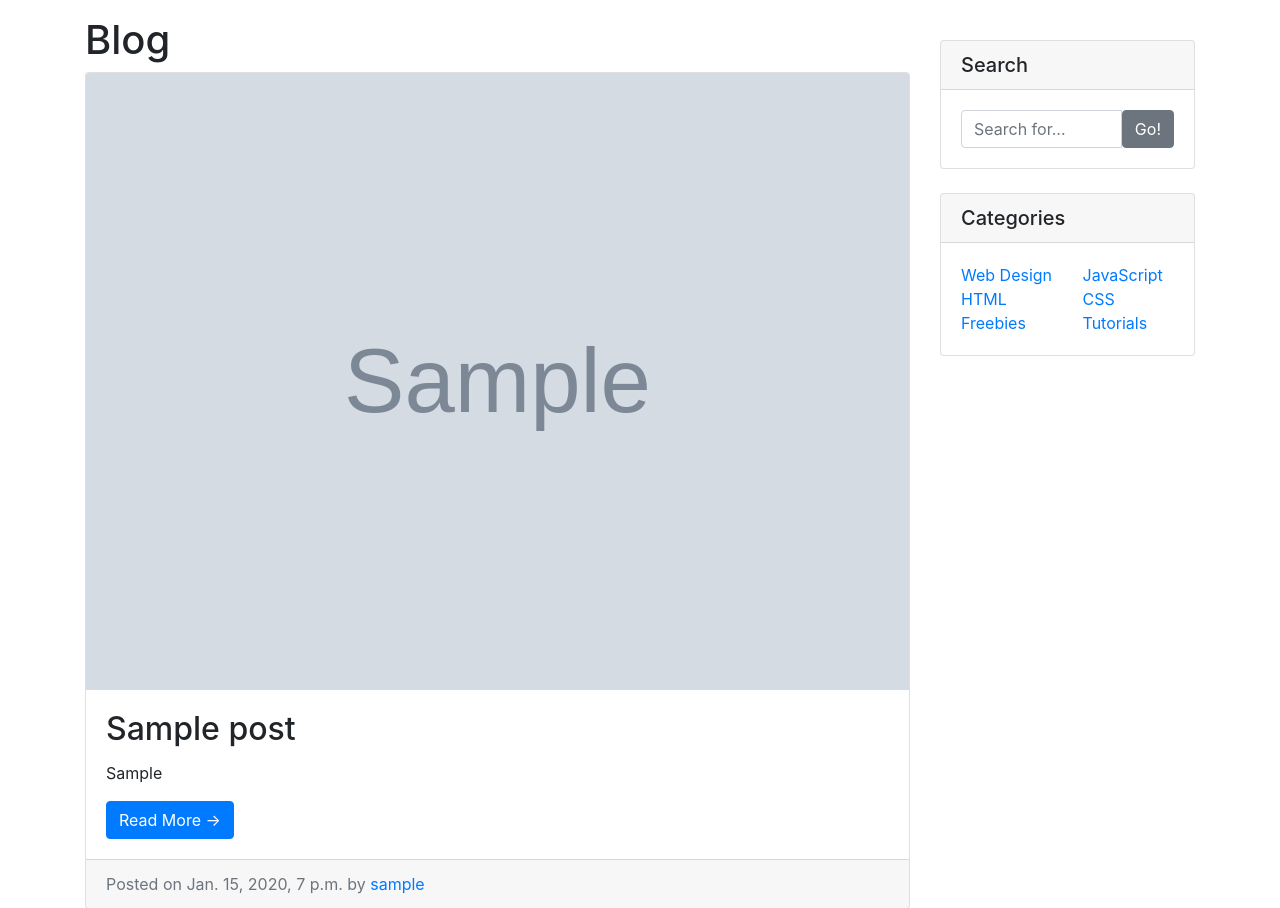
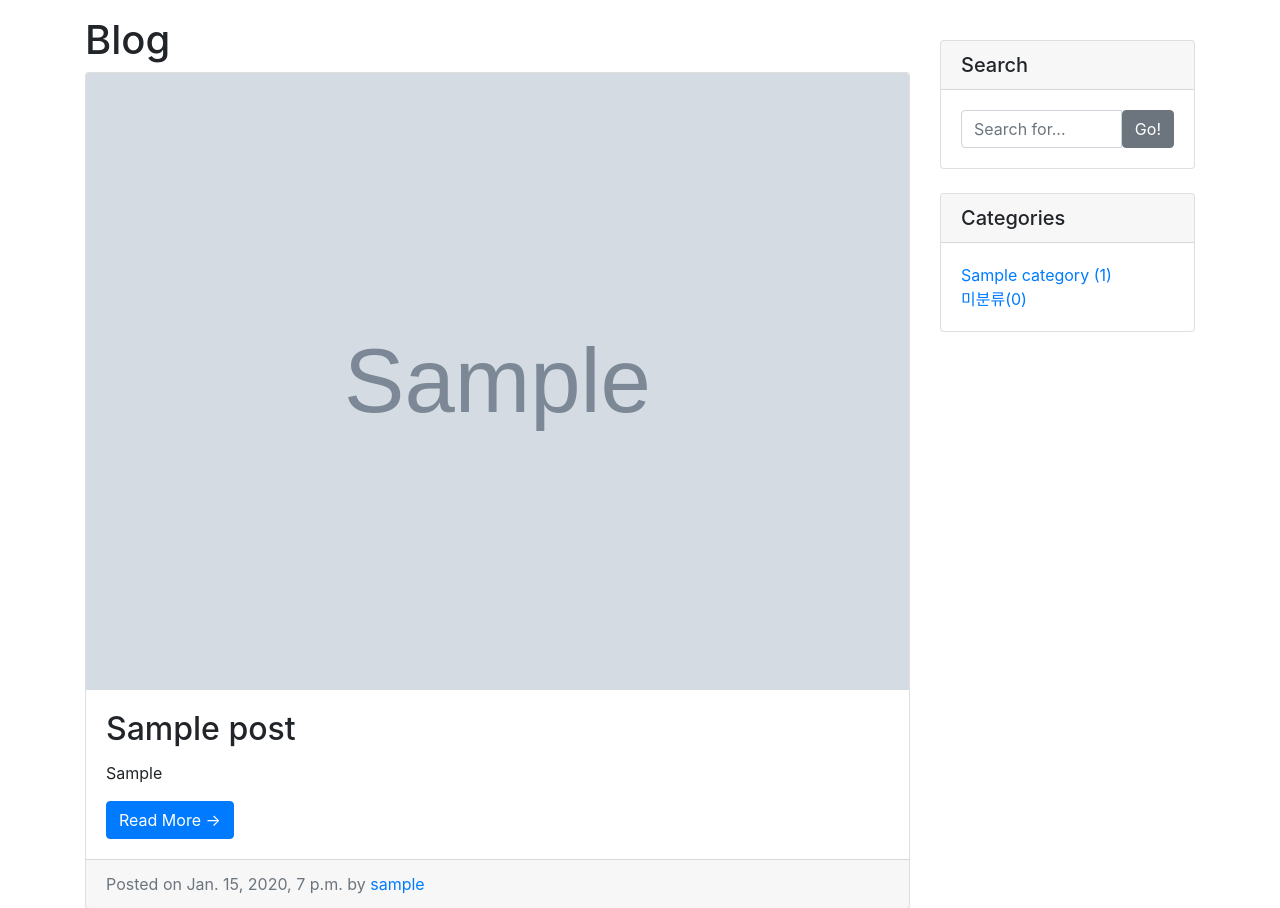
Before and after one commit to mini0-0/s_django_blog, a Django app: page /blog/ in a window 1280 px wide. Shown: the part 56-964 px from the top of the page. Run offline with Django 4.2, Linux system fonts and the light colour scheme; tables that the repository leaves empty hold one stand-in row (values such as "Sample post"); grey boxes marked "Sample" are stand-in pictures; some libraries are stand-ins or nearby versions.

Commit message:
카테고리 뷰 생성, 테그 모델 추가

```diff
--- a/blog_main/blog/admin.py
+++ b/blog_main/blog/admin.py
@@ -1,9 +1,12 @@
 from django.contrib import admin
-from .models import Post, Category
+from .models import Post, Category, Tag
 # Register your models here.
 class CategoryAdmin(admin.ModelAdmin):
     prepopulated_fields = {'slug': ('name',)}
 
+class TagAdmin(admin.ModelAdmin):
+    prepopulated_fields = {'slug': ('name',)}
 
 admin.site.register(Post)
 admin.site.register(Category, CategoryAdmin)
+admin.site.register(Tag, TagAdmin)
--- a/blog_main/blog/models.py
+++ b/blog_main/blog/models.py
@@ -4,12 +4,25 @@ from django.db import models
 from django.contrib.auth.models import User
 
 # Create your models here.
+class Tag(models.Model):
+    name = models.CharField(max_length=50, unique=True)
+    slug = models.SlugField(max_length=20, unique=True, allow_unicode=True)
+
+    def __str__(self):
+        return self.name
+
+    def get_absolute_url(self):
+        return f'/blog/tag/{self.slug}'
+
 class Category(models.Model):
     name = models.CharField(max_length=50, unique=True)
     slug = models.SlugField(max_length=20, unique=True, allow_unicode=True)
 
     def __str__(self):
         return self.name
+
+    def get_absolute_url(self):
+        return f'/blog/category/{self.slug}'
 
     class Meta:
         verbose_name_plural = 'Categories'
@@ -26,9 +39,9 @@ class Post(models.Model):
     created_at = models.DateTimeField(auto_now=True)
     update_at = models.DateTimeField(auto_now=True)
 
-    author = models.ForeignKey(User,null=True ,on_delete=models.SET_NULL)
+    author = models.ForeignKey(User, null=True, on_delete=models.SET_NULL)
     category = models.ForeignKey(Category, null=True, blank=True , on_delete=models.SET_NULL)
-
+    tags = models.ManyToManyField(Tag, blank=True)
 
     def __str__(self):
         return f'[{self.pk}]{self.title} :: {self.author}'
--- a/blog_main/blog/templates/blog/base.html
+++ b/blog_main/blog/templates/blog/base.html
@@ -70,32 +70,19 @@
                     <h5 class="card-header">Categories</h5>
                     <div class="card-body">
                         <div class="row">
-                            <div class="col-lg-6">
+                            <div class="col-lg-12">
                                 <ul class="list-unstyled mb-0">
+                                    {% for c in categories %}
+                                        <li>
+                                            <a href={{ c.get_absolute_url }}>{{ c.name }} ({{ c.post_set.count }}) </a>  <!-- post_set.count는 post에 있는 count값  -->
+                                        </li>
+                                    {% endfor %}
                                     <li>
-                                        <a href="#">Web Design</a>
-                                    </li>
-                                    <li>
-                                        <a href="#">HTML</a>
-                                    </li>
-                                    <li>
-                                        <a href="#">Freebies</a>
+                                        <a href="/blog/category/no-category">미분류({{ no_category_post_count }})</a>
                                     </li>
                                 </ul>
                             </div>
-                            <div class="col-lg-6">
-                                <ul class="list-unstyled mb-0">
-                                    <li>
-                                        <a href="#">JavaScript</a>
-                                    </li>
-                                    <li>
-                                        <a href="#">CSS</a>
-                                    </li>
-                                    <li>
-                                        <a href="#">Tutorials</a>
-                                    </li>
-                                </ul>
-                            </div>
+
                         </div>
                     </div>
                 </div>
--- a/blog_main/blog/templates/blog/post_list.html
+++ b/blog_main/blog/templates/blog/post_list.html
@@ -3,7 +3,7 @@
     <title>Blog</title>
 {% endblock %}
 {% block main_area %}
-                <h1>Blog</h1>
+                <h1>Blog {% if category %} in category '{{ category }}' {% endif %}</h1>
 
                 {% for p in post_list %}
                 <!-- Blog Post -->
--- a/blog_main/blog/urls.py
+++ b/blog_main/blog/urls.py
@@ -4,6 +4,7 @@ from . import views
 urlpatterns = [
     path('', views.PostList.as_view()),
     path('<int:pk>/', views.PostDetail.as_view()),
+    path('category/<str:slug>/', views.categories_page)
     #path('<int:pk>/', views.single_post_page),
     #path('', views.index),
 ]
--- a/blog_main/blog/views.py
+++ b/blog_main/blog/views.py
@@ -1,13 +1,40 @@
 from django.shortcuts import render
 from django.views.generic import ListView, DetailView
-from .models import Post
+from .models import Post,Category
 
 class PostList(ListView):
     model = Post
     ordering = '-pk'
 
+    def get_context_data(self, object_list=None, **kwargs):
+        context = super(PostList, self).get_context_data()
+        context['categories'] = Category.objects.all()
+        context['no_category_post_count'] = Post.objects.filter(category=None).count()
+        return context
+
 class PostDetail(DetailView):
     model = Post
+
+    def get_context_data(self, object_list=None, **kwargs):
+        context = super(PostDetail, self).get_context_data()
+        context['categories'] = Category.objects.all()
+        context['no_category_post_count'] = Post.objects.filter(category=None).count()
+        return context
+
+def categories_page(request, slug):
+    if slug == 'no-category' : # 미분류일때
+        category = '미분류'
+        post_list = Post.objects.filter(category=None)
+    else:
+        category = Category.objects.get(slug=slug)
+        post_list = Post.objects.filter(category = category)
+    context = {
+        'categories' : Category.objects.all(),
+        'no_category_post_count' : Post.objects.filter(category=None).count(),
+        'category' : category,
+        'post_list': post_list
+    }
+    return render(request, 'blog/post_list.html', context)
 
 # def index(request):
 #     posts = Post.objects.all().order_by('-pk') # 모든 post 가져오기
```
